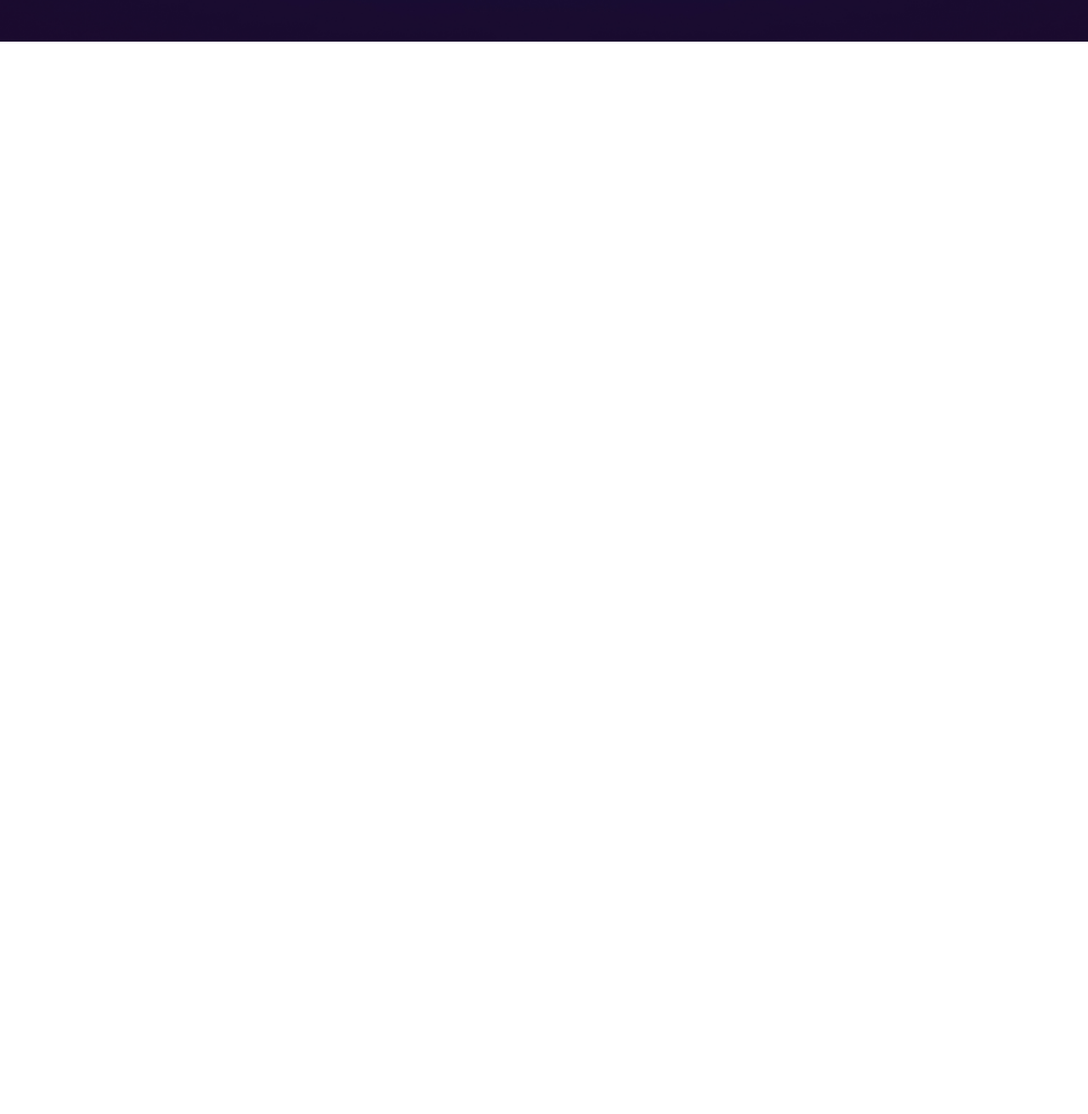
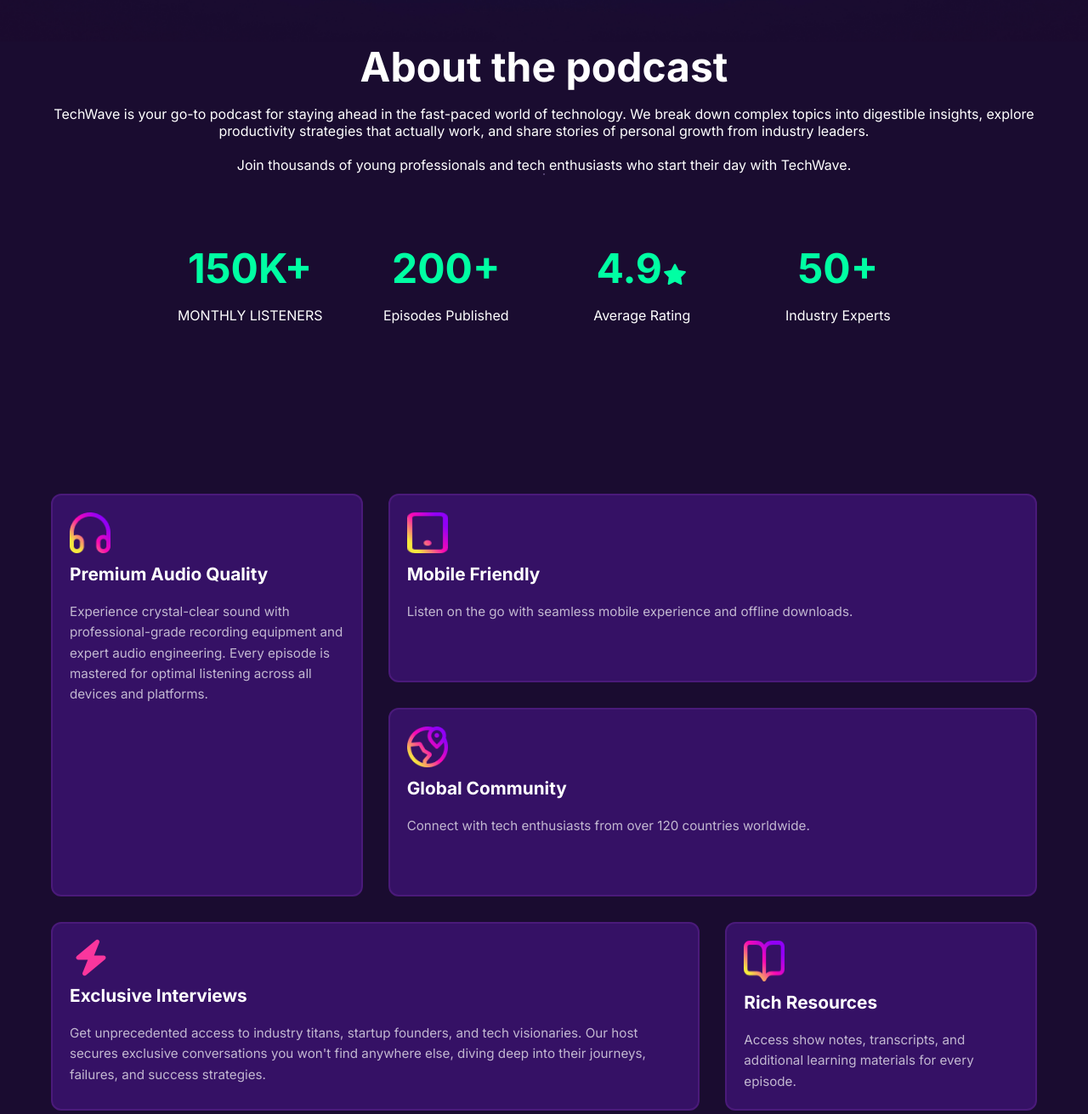
Before and after one commit to ZawwadHamim/Assingment2, a plain HTML site: page index.html in a window 1280 px wide. Shown: the part 700-2011 px from the top of the page at 85% size. Before the commit the page ends 800 px from the top, so only its background shows below. Drawn offline with Linux system fonts and the light colour scheme.

Commit message:
grid layout added

```diff
--- a/index.html
+++ b/index.html
@@ -39,7 +39,57 @@
         </section>
     </header>
     <main>
-
+        <div class="about">
+            <h1>About the podcast</h1>
+            <p>TechWave is your go-to podcast for staying ahead in the fast-paced world of technology.
+            We break down complex topics into digestible insights, explore productivity strategies that actually work, and share stories of personal growth from industry leaders. <br><br>Join thousands of young professionals and tech enthusiasts who start their day with TechWave.</p>
+            <hr>
+            <div class="about-cards">
+                <div class="card">
+                    <h3>150K+</h3>
+                    <p>MONTHLY LISTENERS</p>
+                </div>
+                <div class="card">
+                    <h3>200+</h3>
+                    <p>Episodes Published</p>
+                </div>
+                <div class="card">
+                    <h3>4.9<i class="fa-solid fa-star"></i></h3>
+                    <p>Average Rating</p>
+                </div>
+                <div class="card">
+                    <h3>50+</h3>
+                    <p>Industry Experts</p>
+                </div>
+            </div>
+        </div>
+        <div class="reasons">
+            <div class="premium">
+                <img src="assets/headphone.png" alt="">
+                <h4>Premium Audio Quality</h4>
+                <p>Experience crystal-clear sound with professional-grade recording equipment and expert audio engineering. Every episode is mastered for optimal listening across all devices and platforms.</p>
+            </div>
+            <div class="mobile">
+                <img src="assets/device.png" alt="">
+                <h4>Mobile Friendly</h4>
+                <p>Listen on the go with seamless mobile experience and offline downloads.</p>
+            </div>
+            <div class="global">
+                <img src="assets/location.png" alt="">
+                <h4>Global Community</h4>
+                <p>Connect with tech enthusiasts from over 120 countries worldwide.</p>
+            </div>
+            <div class="exclusive">
+                <i class="fa-solid fa-bolt"></i>
+                <h4>Exclusive Interviews</h4>
+                <p>Get unprecedented access to industry titans, startup founders, and tech visionaries. Our host secures exclusive conversations you won't find anywhere else, diving deep into their journeys, failures, and success strategies.</p>
+            </div>
+            <div class="rich">
+                <img src="assets/resource.png" alt="">
+                <h4>Rich Resources</h4>
+                <p>Access show notes, transcripts, and additional learning materials for every episode.</p>
+            </div>
+        </div>
     </main>
     <footer>
 
--- a/style.css
+++ b/style.css
@@ -2,6 +2,9 @@
     padding: 0;
     margin: 0;
     box-sizing: border-box;
+}
+body{
+    background-color: #1A0C30;
 }
 .inter {
   font-family: "Inter", sans-serif;
@@ -52,13 +55,13 @@
     align-items: center;
     justify-content: center;
     text-align: center;
-    padding: 40px 20px;
-    position: relative;
-    overflow: hidden;
 }
 
 .hero-mic{
     background-image: url("assets/hero-circle.png");
+    background-size: contain;
+    background-position: center;
+    z-index: 2;
 }
 
 .hero h2{
@@ -109,6 +112,110 @@
     box-shadow: 0 5px 20px rgba(250, 54, 157, 0.4);
 }
 
+.about{
+    background-color:#1A0C30 ;
+    color: white;
+    display: flex;
+    flex-direction: column;
+    align-items: center;
+    justify-content: center;
+    text-align: center;
+    max-width: 1200px;
+    margin: 0 auto;
+}
+.about h1{
+    font-size: 3rem;
+    margin-bottom: 16px;
+}
+.about p{
+    font-size: 1rem;
+    line-height: 20px;
+}
+hr{
+   border: 1px solid #52406e;
+}
+.about .about-cards{
+    margin-top: 80px;
+    margin-bottom: 120px;
+    display:grid;
+    grid-template-columns: repeat(4,1fr);
+    gap: 60px;
+    justify-content: space-around;
+    justify-items: center;
+}
+.about-cards .card{
+    text-align: center;
+}
+.card h3{
+    font-size: 3rem;
+    color: #00FFA3;
+    margin-bottom: 16px;
+}
+.card i{
+    font-size: 1.5rem;
+}
+.card p{
+    font-size: 1rem;
+}
+
+.reasons>*{
+    background-color: #351165;
+    padding:20px;
+    border-radius: 12px;
+    border: 2px solid #4a1a7a;
+    display: flex;
+    flex-direction: column;
+    gap: 12px;
+}
+.reasons .premium{
+    grid-area: premium;
+}
+.reasons .mobile{
+    grid-area: mobile;
+}
+.reasons .global{
+    grid-area: global;
+}
+.reasons .exclusive{
+    grid-area: exclusive;
+}
+.reasons .rich{
+    grid-area: rich;
+}
+.reasons{
+    display: grid;
+    grid-template-columns: repeat(3, 1fr);
+    grid-template-rows: repeat(3, 1fr);
+    grid-template-areas: "premium mobile mobile"
+                         "premium global global"
+                         "exclusive exclusive rich";
+    gap: 30px;
+    max-width: 1200px;
+    margin: 0 auto;
+    padding: 80px 20px;
+}
+.reasons h4 {
+    color: white;
+    font-size: 1.3rem;
+    margin-bottom: 8px;
+   }
+
+.reasons p {
+    color: rgba(255, 255, 255, 0.7);
+    line-height: 1.6;
+    font-size: 0.95rem;
+   }
+
+.reasons img {
+    width: 3rem;
+    height: 3rem;
+   }
+
+   .reasons i {
+       font-size: 2.5rem;
+       color: #FA369D;
+   }
+
 /* Responsive */
 @media screen and (max-width:576px) {
     nav .menu{
@@ -144,4 +251,18 @@
         width: 100%;
         max-width: 300px;
     }
+    .about .about-cards{
+        grid-template-columns: repeat(2,1fr);
+    }
+    .reasons{
+        grid-template-columns: 1fr;
+        grid-template-areas: "premium"
+                             "mobile"
+                             "global"
+                             "exclusive"
+                             "rich";
+
+        padding: 40px 20px;
+        gap: 20px;
+    }
 }
```
